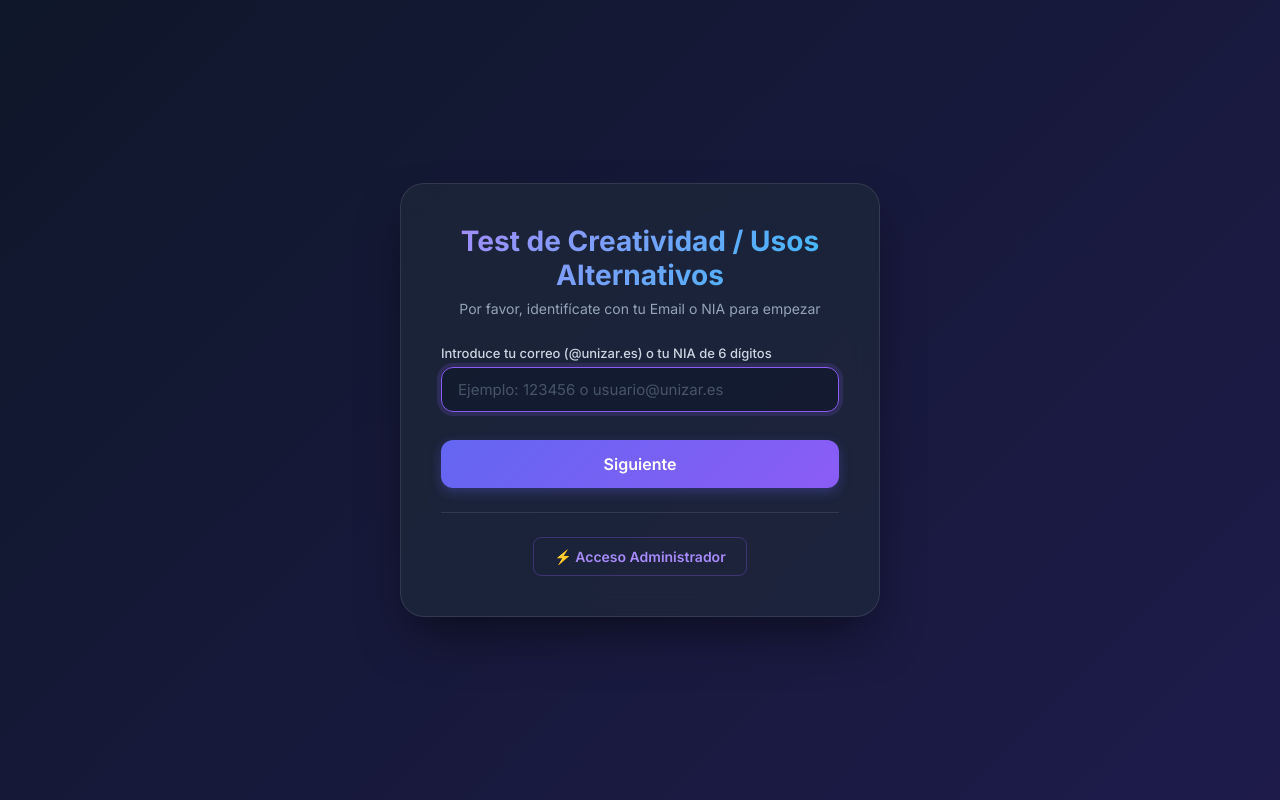
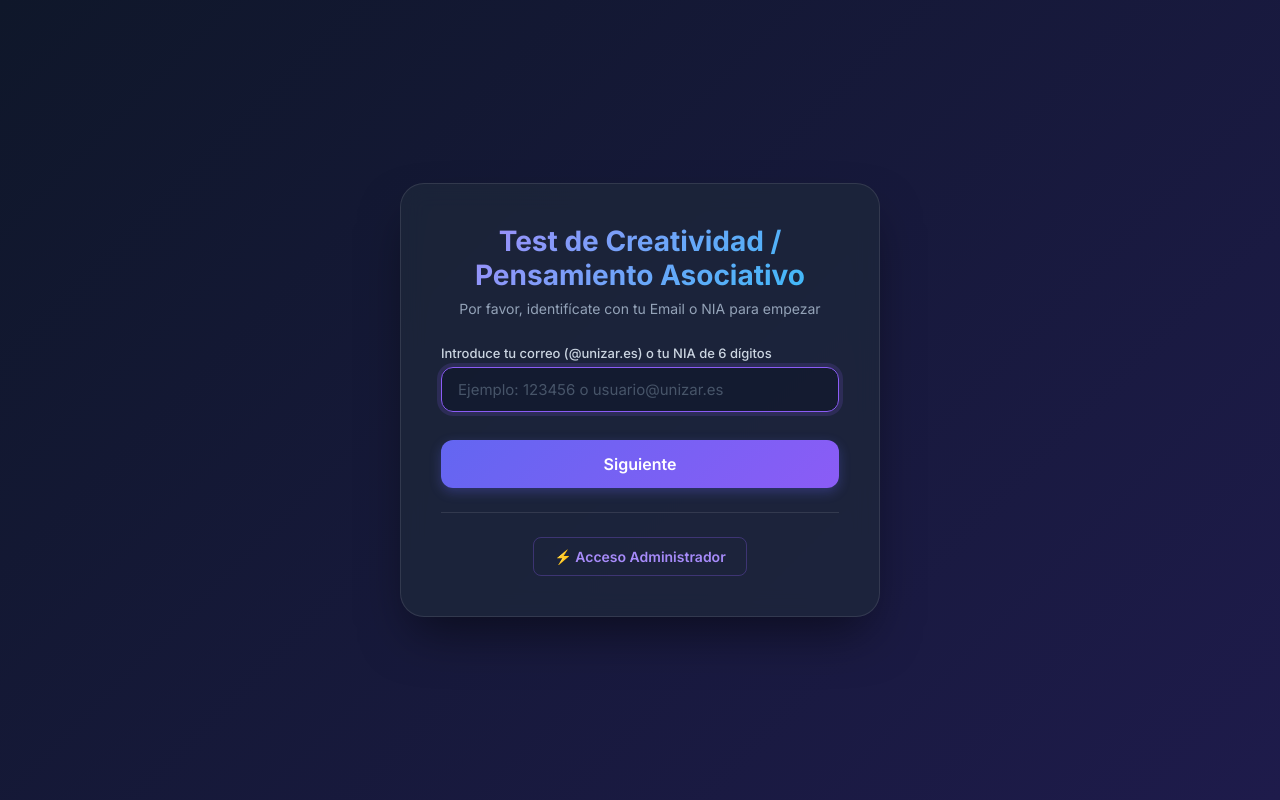
Before and after one commit to ignlopez68/Test_Pensamiento_Asociativo, a React (Vite) app: page / in a window 1280 px wide. Built offline with nearby package versions, Linux system fonts and the light colour scheme.

Commit message:
fix(UI): actualizar titulo de login a Pensamiento Asociativo

```diff
--- a/src/App.jsx
+++ b/src/App.jsx
@@ -590,7 +590,7 @@ function App() {
     return (
       <div className="container">
         <div className="card">
-          <h1 className="title">Test de Creatividad / Usos Alternativos</h1>
+          <h1 className="title">Test de Creatividad / Pensamiento Asociativo</h1>
           <p className="subtitle">Por favor, identifícate con tu Email o NIA para empezar</p>
 
           {message && errorVisible && (
```
